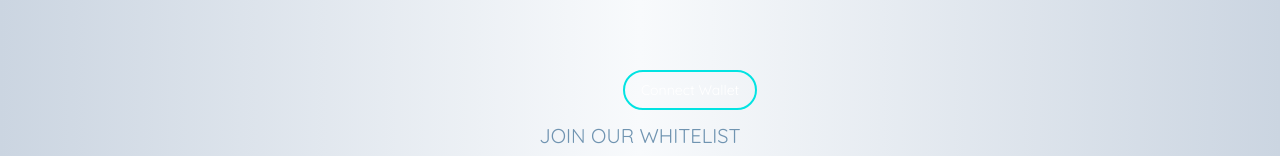
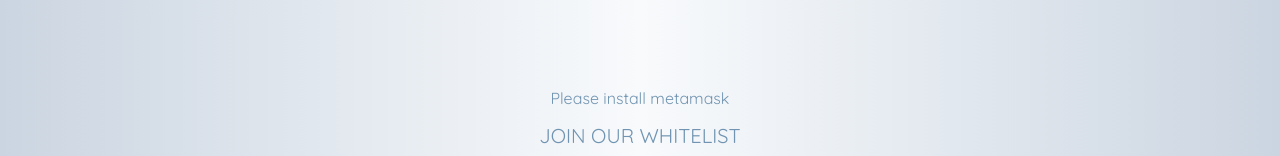
Before and after one commit to maikelowen/kubics-v1, a Next.js app: page / in a window 1280 px wide. Shown: the part 492-648 px from the top of the page. Built offline with nearby package versions, Linux system fonts and the light colour scheme.

Commit message:
Improving whitelist

```diff
--- a/components/WalletConnect.jsx
+++ /dev/null
@@ -1,62 +0,0 @@
-import React from 'react';
-import { useState } from 'react'
-import { ethers } from "ethers"
-import Whitelist from './Whitelist';
-
-
-// Instalar react icons --> npm install react-icons --save
-
-
-// Estilos TailwindCSS
-const style = {
-    wrapper: `  backdrop-blur-2xl  w-full px-[1.2rem] h-[66px] lg:h-auto pt-[0.8rem] flex justify-between fuente  fixed top-0 z-40`,
-    searchBar: `lg:basis-1/5 blur-none flex  w-96 items-center bg-[#272727] rounded-[0.8rem] hover:bg-[#4c505c] mb-3 hidden lg:flex`,
-    searchIcon: `text-[#8a939b] mx-3  text-lg`,
-    searchInput: `h-[2.6rem] w-full border-0 bg-transparent outline-0 ring-0 px-2 pl-0 text-[#e6e8eb] placeholder:text-[#8a939b]`,
-    containerItems1: `md:basis-1/5 w-96  flex items-end justify-end text-xs  cursor-pointer hidden lg:flex`,
-    containerItems2: `md:basis-1/5 w-96 flex items-end justify-start text-xs  cursor-pointer hidden lg:flex`,
-    headerItem: `  px-4 text-sm text-[#c8cacd] hover:border-b-2  border-b-fuchsia-600 pb-3 hover:text-white`,
-    containerIcon:`lg:basis-1/5 w-96 flex items-center justify-end z-50`,
-    // headerLogo: ` absolute inset-x-50% top-0 bg-gradient-to-r from-[#ff48f9] to-blue-500 hidden lg:block  opacity-90`,
-    static: `lg:basis-1/5  static grid place-items-center justify-center rounded-[0.8rem] text-center z-10`,
-    logo:``,
-    headerIcon:`text-[#8a939b] mx-3 font-bold text-lg px-4 hover:text-white cursor-pointer mb-3 `,
-    connet:`text-white sm:text-sm text-[0.6rem] py-1 px-1 sm:px-4 sm:py-2 border-2 border-[#02E3E2] rounded-full  hover:text-[#02E3E2] hover:bg-gray-100 hover:border-gray-100  `,
-    wallet:`font-sans text-xs text-[#c8cacd] border border-cyan-300  rounded p-2 hover:border-2 hover:text-white`
-}
-
-
-const WalletConnect = () =>{
-    const [account, setAccount] = useState(null)
-    // MetaMask Login/Connect
-    const web3Handler = async () => {
-      const accounts = await window.ethereum.request({ method: 'eth_requestAccounts' });
-      setAccount(accounts[0])
-      // Get provider from Metamask
-      const provider = new ethers.providers.Web3Provider(window.ethereum)
-      // Set signer
-      const signer = provider.getSigner()
-
-      window.ethereum.on('chainChanged', (chainId) => {
-        window.location.reload();
-      })
-
-      window.ethereum.on('accountsChanged', async function (accounts) {
-        setAccount(accounts[0])
-        await web3Handler()
-      })
-    }
-
-    return(
-    <div className={style.containerIcon}>
-        {account ? (
-            <Whitelist/>
-
-        ) : (
-            <button className={style.connet} onClick={web3Handler} variant="outline-light">Connect Wallet</button>
-        )}
-    </div>
-    )
-}
-
-export default WalletConnect;
--- a/components/Whitelist.jsx
+++ /dev/null
@@ -1,31 +0,0 @@
-import { ethers } from "ethers"
-import Web3Modal from "web3modal"
-import kubicsWhitelist from "../artifacts/kubicsWhitelist.json"
-
-const dragonkeeperswhitelist = "0x1AAFe67CeD171278E348cC1708a1CbE942bd2d25"
-
-export default function whitelist() {
-
-
-    const addToWhitelist = async () => {
-        /* needs the user to sign the transaction, so will use Web3Provider and sign it */
-        const web3Modal = new Web3Modal()
-        const connection = await web3Modal.connect()
-        const provider = new ethers.providers.Web3Provider(connection)
-        const signer = provider.getSigner()
-        const contract = new ethers.Contract(dragonkeeperswhitelist, kubicsWhitelist, signer)
-
-        try {
-            const result = await contract.addAddressToWhitelist()
-            await result.wait()
-        } catch (error) {
-                alert("User already whitelisted!");
-        }
-    }
-
-    return(
-        <div >
-           <button onClick={addToWhitelist}>Add me to the Whitelist</button>
-        </div>
-        )
-}
--- /dev/null
+++ b/components/Whithelist.jsx
@@ -0,0 +1,75 @@
+import { ethers } from "ethers";
+import { useEffect, useState } from "react";
+import kubicsWhitelist from "../artifacts/kubicsWhitelist.json";
+
+export default function Whitelist() {
+  const [isConnected, setIsConnected] = useState(false);
+  const [hasMetamask, setHasMetamask] = useState(false);
+  const [isWhitelisted, setIsWhitelisted] = useState(false);
+  const [signer, setSigner] = useState(undefined);
+
+  const contractAddress = "0x1AAFe67CeD171278E348cC1708a1CbE942bd2d25";
+
+  useEffect(() => {
+    if (typeof window.ethereum !== "undefined") {
+      setHasMetamask(true);
+    }
+  });
+
+  async function connect() {
+    if (typeof window.ethereum !== "undefined") {
+      try {
+        await ethereum.request({ method: "eth_requestAccounts" });
+        setIsConnected(true);
+        const provider = new ethers.providers.Web3Provider(window.ethereum);
+        setSigner(provider.getSigner());
+      } catch (e) {
+        console.log(e);
+      }
+    } else {
+      setIsConnected(false);
+    }
+  }
+
+  async function addToWhitelist() {
+    if (typeof window.ethereum !== "undefined") {
+      const contract = new ethers.Contract(contractAddress, kubicsWhitelist, signer);
+      try {
+        const result = await contract.addAddressToWhitelist();
+        await result.wait(1);
+        alert("Great! You have joined the whitelist!");
+        setIsWhitelisted(true)
+      } catch (error) {
+        console.log(error);
+        alert("Address already whitelist!");
+      }
+    } else {
+      console.log("Please install MetaMask");
+      setIsWhitelisted(false)
+    }
+  }
+  return (
+    <div>
+      {hasMetamask ? (
+        isConnected ? (
+          "Connected! "
+        ) : (
+          <button onClick={() => connect()} className="bg-blue-500 hover:bg-blue-400 text-white font-bold py-2 px-4 border-b-4 border-blue-700 hover:border-blue-500 rounded">Connect with your Metamask to join the Whitelist!</button>
+        )
+      ) : (
+        "Please install metamask"
+      )}
+        <div>
+            {isConnected ? (
+                isWhitelisted ? (
+                "Already whitelisted! "
+                ) : (
+                    <button onClick={() => addToWhitelist()} className="bg-blue-500 hover:bg-blue-400 text-white font-bold py-2 px-4 border-b-4 border-blue-700 hover:border-blue-500 rounded">Join the whitelist</button>
+                )
+            ) : (
+                ""
+            )}
+        </div>
+    </div>
+  );
+}
--- a/pages/index.js
+++ b/pages/index.js
@@ -7,7 +7,7 @@
 import CenterLogo from "../components/centerLogo"
 import SocialNetworks from "../components/SocialNetworks"
 import CookieConsent from "react-cookie-consent"
-import WalletConnect from "../components/WalletConnect"
+import Whitelist from "../components/Whithelist"
 
 export default function Home() {
     return (
@@ -57,10 +57,11 @@
                 </main>
 
                 <footer className="flex flex-col justify-center">
+                    {/* WalletConnect */}
+                    <div className="flex justify-center mb-3">
+                        <Whitelist />
+                    </div>
                     {/* Newsletter */}
-                    <div className="flex justify-center mb-3">
-                        <WalletConnect />
-                    </div>
                     <div className="flex justify-center mb-3">
                         <Newsletter />
                     </div>
```
